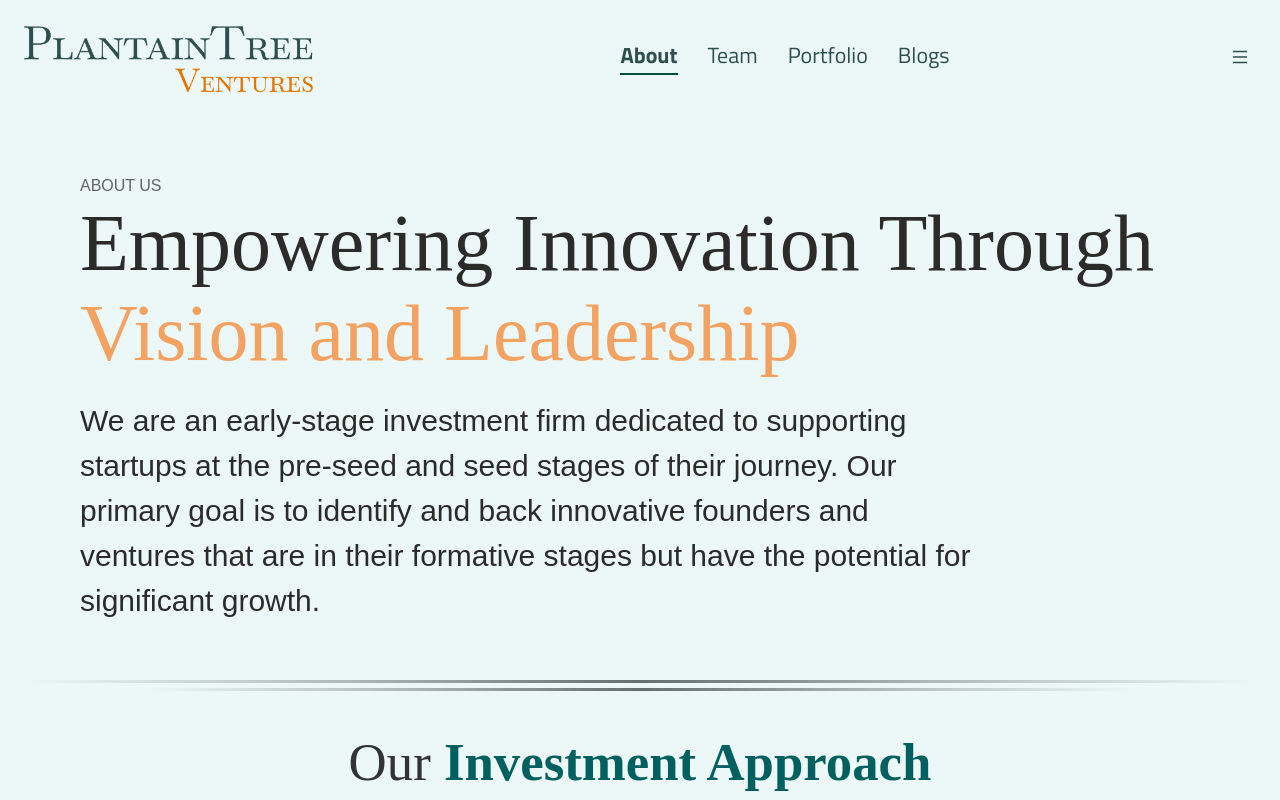
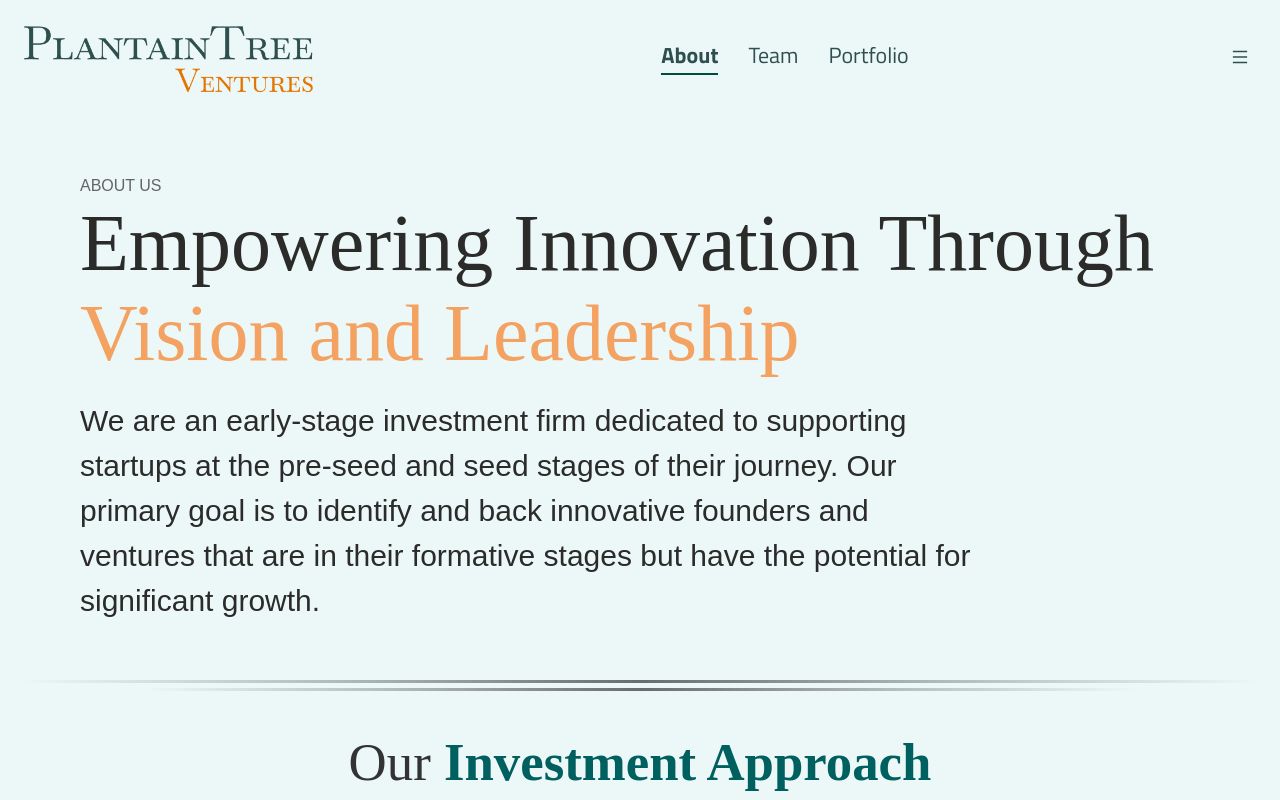
Before and after one commit to Akhpie/Plantaintree-app, a React (Create React App) app in the folder client/: page /about in a window 1280 px wide. Shown: the top 800 px of the page. Built offline with nearby package versions, Linux system fonts and the light colour scheme; no server answers; a web font is replaced by a local one.

Commit message:
fixed a minor bug

```diff
--- a/client/src/components/Sidebar.jsx
+++ b/client/src/components/Sidebar.jsx
@@ -171,7 +171,8 @@ const StyledImage = styled.img`
 
 const CustomSidebar = () => {
   const [open, setOpen] = useState(false);
-  const [blogsVisible, setBlogsVisible] = useState(true);
+  const [blogsVisible, setBlogsVisible] = useState(null);
+  const [loading, setLoading] = useState(true);
 
   useEffect(() => {
     const fetchSettings = async () => {
@@ -182,6 +183,8 @@ const CustomSidebar = () => {
         setBlogsVisible(response.data.blogsVisible);
       } catch (error) {
         console.error("Error fetching settings:", error);
+      } finally {
+        setLoading(false); // Settings have been fetched
       }
     };
 
@@ -258,11 +261,6 @@ const CustomSidebar = () => {
                 Portfolio
               </NavLink>
             </Menu.Item>
-            {/* <Menu.Item key="4">
-              <NavLink to="/blogs" onClick={onClose} activeClassName="active">
-                Blogs
-              </NavLink>
-            </Menu.Item> */}
             {blogsVisible && (
               <Menu.Item key="4">
                 <NavLink to="/blogs" onClick={onClose}>
```
